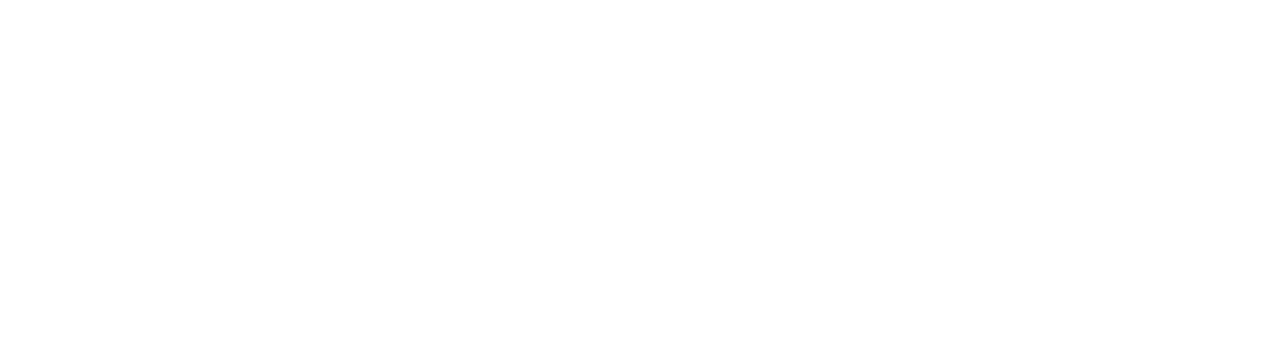
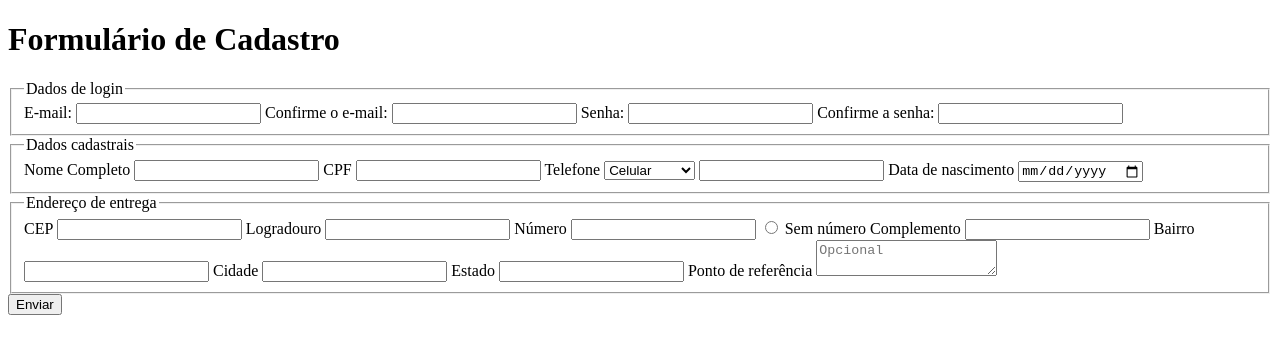
Before and after one commit to JJrCosta/curso_ebac_fullstack_python, a plain HTML site: page formulario_cadastro_jquery/index.html in a window 1280 px wide. Drawn offline with Linux system fonts and the light colour scheme.

Commit message:
Add form body to index.html

```diff
--- a/formulario_cadastro_jquery/index.html
+++ b/formulario_cadastro_jquery/index.html
@@ -7,6 +7,64 @@
     <title>Formulário de Cadastro</title>
 </head>
 <body>
+    <header>
+        <div class="container">
+            <h1>Formulário de Cadastro</h1>
+        </div>
+    </header>
+    <form>
+        <div class="container">
+            <fieldset id="dados-login">
+                <legend>Dados de login</legend>
+                <label for="">E-mail:</label>
+                <input type="email">
+                <label for="">Confirme o e-mail:</label>
+                <input type="email">
+                <label for="">Senha:</label>
+                <input type="password">
+                <label for="">Confirme a senha:</label>
+                <input type="password">
+            </fieldset>
 
+            <fieldset id="dados-cadastro">
+                <legend>Dados cadastrais</legend>
+                <label for="name">Nome Completo</label>
+                <input type="text">
+                <label for="cpf">CPF</label>
+                <input type="text">
+                <label for="tel">Telefone</label>
+                <select name="typePhone" id="type-phone">
+                    <option value="cel">Celular</option>
+                    <option value="resid">Residencial</option>
+                </select>
+                <input type="text">
+                <label for="dt-nascimento">Data de nascimento</label>
+                <input type="date">
+            </fieldset>
+
+            <fieldset id="dados-entrega">
+                <legend>Endereço de entrega</legend>
+                <label for="cep">CEP</label>
+                <input type="text">
+                <label for="">Logradouro</label>
+                <input type="text">
+                <label for="">Número</label>
+                <input type="text">
+                <label for=""><input type="radio"> Sem número</label>
+                <label for="">Complemento</label>
+                <input type="text">
+                <label for="">Bairro</label>
+                <input type="text">
+                <label for="">Cidade</label>
+                <input type="text">
+                <label for="">Estado</label>
+                <input type="text">
+                <label for="">Ponto de referência</label>
+                <textarea name="" id="" placeholder="Opcional"></textarea>
+            </fieldset>
+
+            <button type="submit">Enviar</button>
+        </div>
+    </form>
 </body>
 </html>
```
